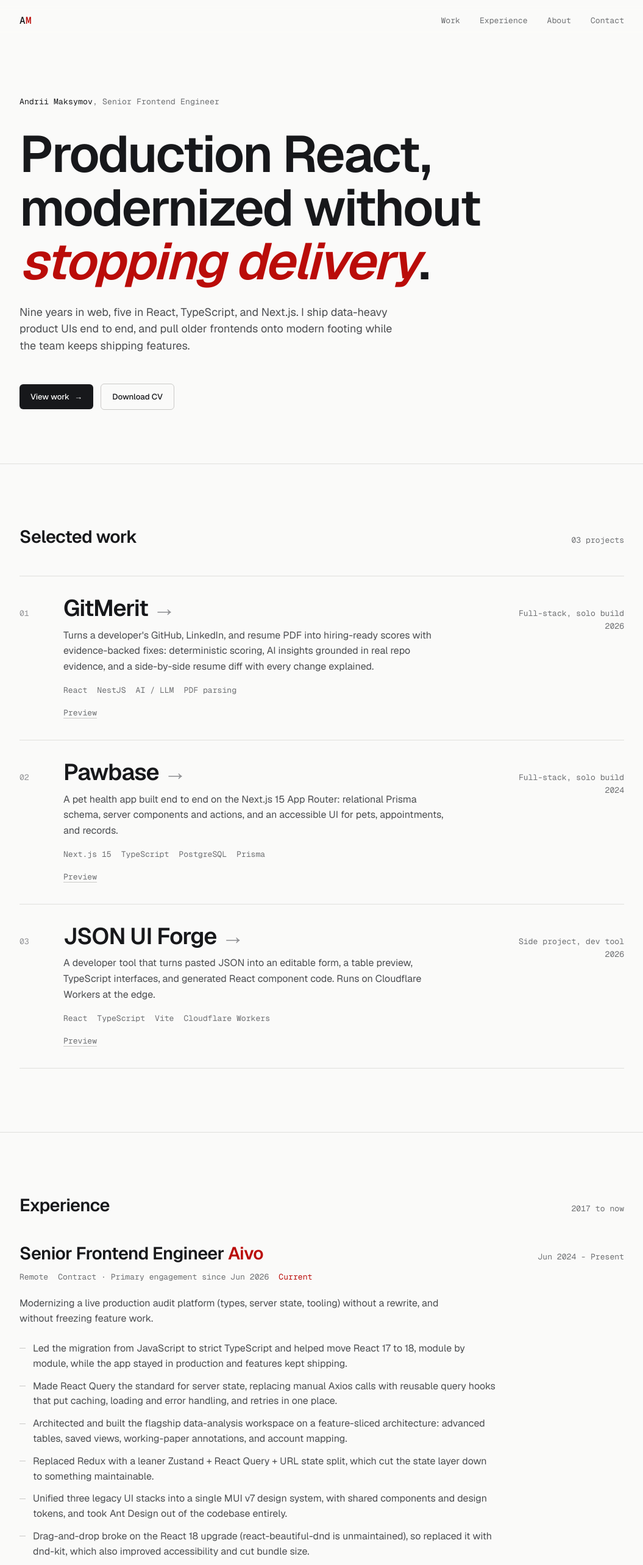
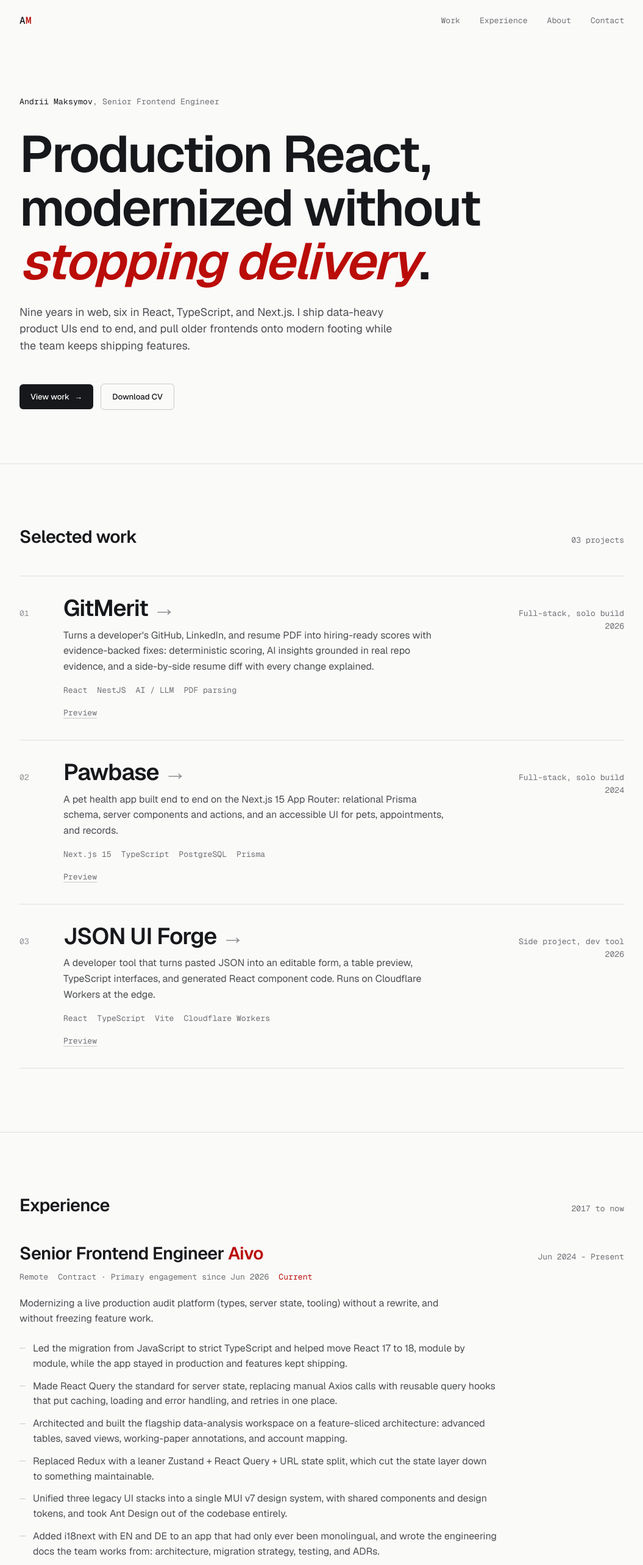
Before and after one commit to andriimaksymov/portfolio, a Next.js app: page / in a window 1280 px wide. Shown: the top 2566 px of the page at 61% size, without its empty margins (112-1167 px from the left). Built offline with nearby package versions, Linux system fonts and the light colour scheme.

Commit message:
feat: update experience descriptions to reflect six years of focus on React, TypeScript, and Next.js

```diff
--- a/src/app/layout.tsx
+++ b/src/app/layout.tsx
@@ -6,7 +6,7 @@ import "./globals.css";
 const url = "https://andriim.dev";
 const title = "Andrii Maksymov - Senior Frontend Engineer";
 const description =
-  "Senior Frontend Engineer with nine years in web development and five-plus focused on React, TypeScript, and Next.js. Data-heavy product UIs, design systems, and legacy modernization.";
+  "Senior Frontend Engineer with nine years in web development and six focused on React, TypeScript, and Next.js. Data-heavy product UIs, design systems, and legacy modernization.";
 
 export const metadata: Metadata = {
   metadataBase: new URL(url),
--- a/src/data/portfolio.ts
+++ b/src/data/portfolio.ts
@@ -24,7 +24,7 @@ export const hero: HeroContent = {
     after: ".",
   },
   description:
-    "Nine years in web, five in React, TypeScript, and Next.js. I ship data-heavy product UIs end to end, and pull older frontends onto modern footing while the team keeps shipping features.",
+    "Nine years in web, six in React, TypeScript, and Next.js. I ship data-heavy product UIs end to end, and pull older frontends onto modern footing while the team keeps shipping features.",
 };
 
 export const experiences: Experience[] = [
@@ -44,10 +44,10 @@ export const experiences: Experience[] = [
       "Architected and built the flagship data-analysis workspace on a feature-sliced architecture: advanced tables, saved views, working-paper annotations, and account mapping.",
       "Replaced Redux with a leaner Zustand + React Query + URL state split, which cut the state layer down to something maintainable.",
       "Unified three legacy UI stacks into a single MUI v7 design system, with shared components and design tokens, and took Ant Design out of the codebase entirely.",
-      "Drag-and-drop broke on the React 18 upgrade (react-beautiful-dnd is unmaintained), so replaced it with dnd-kit, which also improved accessibility and cut bundle size.",
+      "Added i18next with EN and DE to an app that had only ever been monolingual, and wrote the engineering docs the team works from: architecture, migration strategy, testing, and ADRs.",
       "Built the frontend testing foundation from scratch (Playwright, Storybook, unit tests) and wired it into CI to protect the flows that caused the most regressions.",
     ],
-    tags: ["React", "TypeScript", "React Query", "Zustand", "MUI v7", "dnd-kit", "Playwright", "Storybook"],
+    tags: ["React", "TypeScript", "React Query", "Zustand", "MUI v7", "i18next", "Playwright", "Storybook"],
   },
   {
     id: "exp-movadex",
@@ -60,7 +60,7 @@ export const experiences: Experience[] = [
       "Shipping React and Next.js products for international clients: multi-tenant SaaS, data-heavy dashboards, and B2B tools, usually as the frontend owner.",
     highlights: [
       "Led the frontend on a multi-tenant community-management SaaS in React 19 and TypeScript. Twelve months, about ten product domains, mine end to end.",
-      "Structured it by product domain over a typed React Query layer with optimistic updates. The refresh interceptor was the awkward part: retrying failed requests across separate user and admin sessions without racing itself.",
+      "Structured it by product domain over a typed React Query layer covering 200+ endpoints, on an HTTP client I owned: transparent JWT refresh and replay, exponential-backoff retries, and normalized typed errors.",
       "Built the product surface out: role-based access, invite onboarding, Google OAuth, a TipTap editor, drag-and-drop workflows, image cropping, and multi-step event forms.",
       "Sole frontend engineer on a humanitarian aid-logistics platform, delivered in six months, covering help requests and declarations through inventory, signed PDF transfer acts, and final reporting, across displaced-person, donor, and staff roles.",
       "Typed its API layer across 17 business domains on React Query and Zustand, with reusable MUI components, PDF generation, an interactive map of Ukraine, and EN/UK localization over 500+ strings.",
@@ -150,7 +150,7 @@ export const skillGroups: SkillGroup[] = [
 
 export const about: AboutContent = {
   paragraphs: [
-    "I'm a frontend engineer with nine years in web development, the last five focused on React, TypeScript, and Next.js. I'm as comfortable starting an app from scratch as I am pulling an older frontend onto modern footing without a full rewrite.",
+    "I'm a frontend engineer with nine years in web development, the last six focused on React, TypeScript, and Next.js. I'm as comfortable starting an app from scratch as I am pulling an older frontend onto modern footing without a full rewrite.",
     "Most of my work has been data-heavy product UIs: analytics, dashboards, big configurable tables. Alongside that, the less glamorous parts I actually enjoy, like JavaScript-to-TypeScript migrations, shared component libraries, React Query, and getting real test coverage in place.",
     "I work across the stack when a feature needs it (Node, PostgreSQL, Prisma) and I'm used to remote, cross-functional teams. I lean on AI tools like Claude Code and Cursor for review, refactoring, and test generation, but I own the code that ships.",
   ],
```
Also changed, not shown: 1 other file (tests, documents, lock files or other folders).
